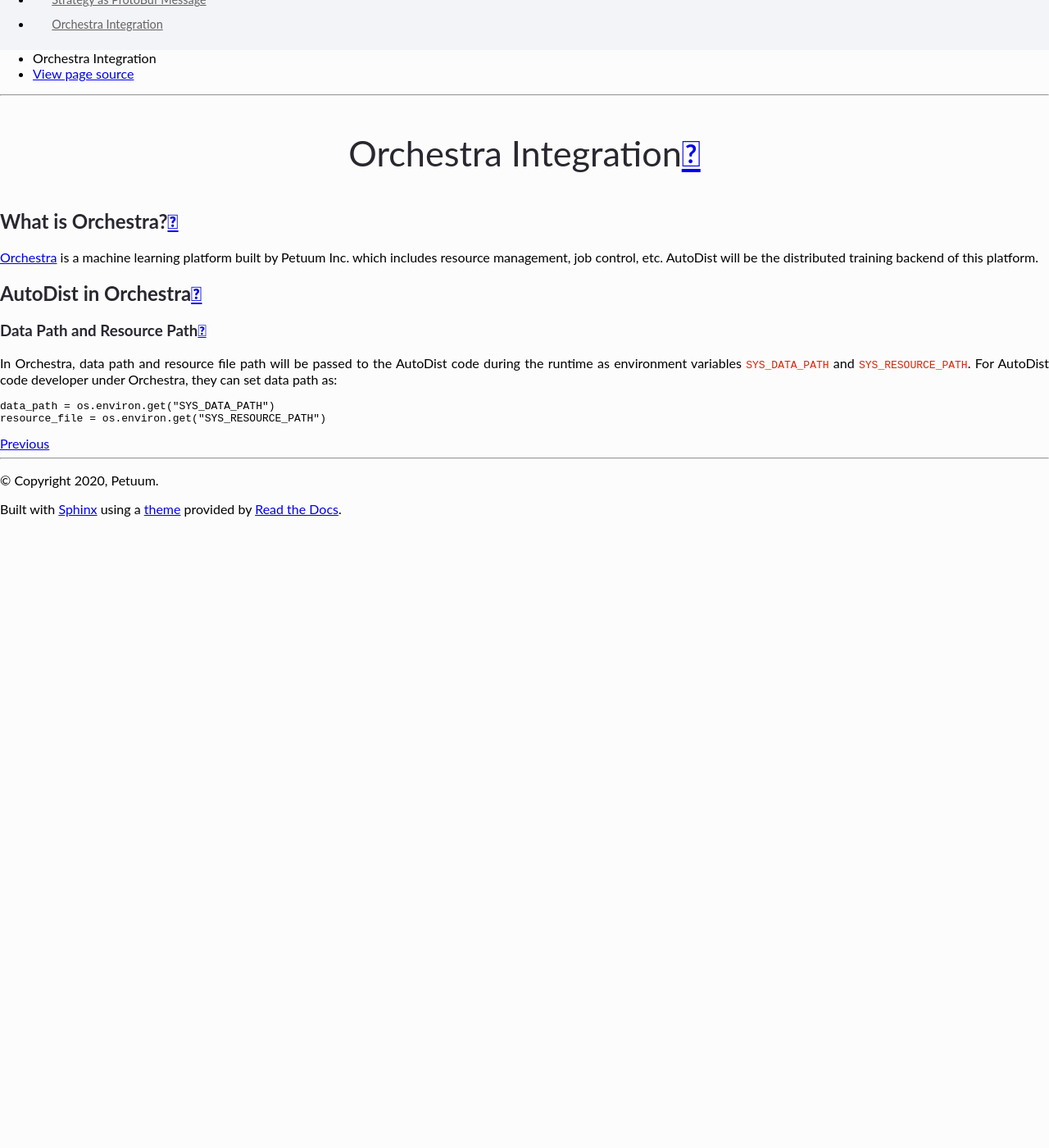
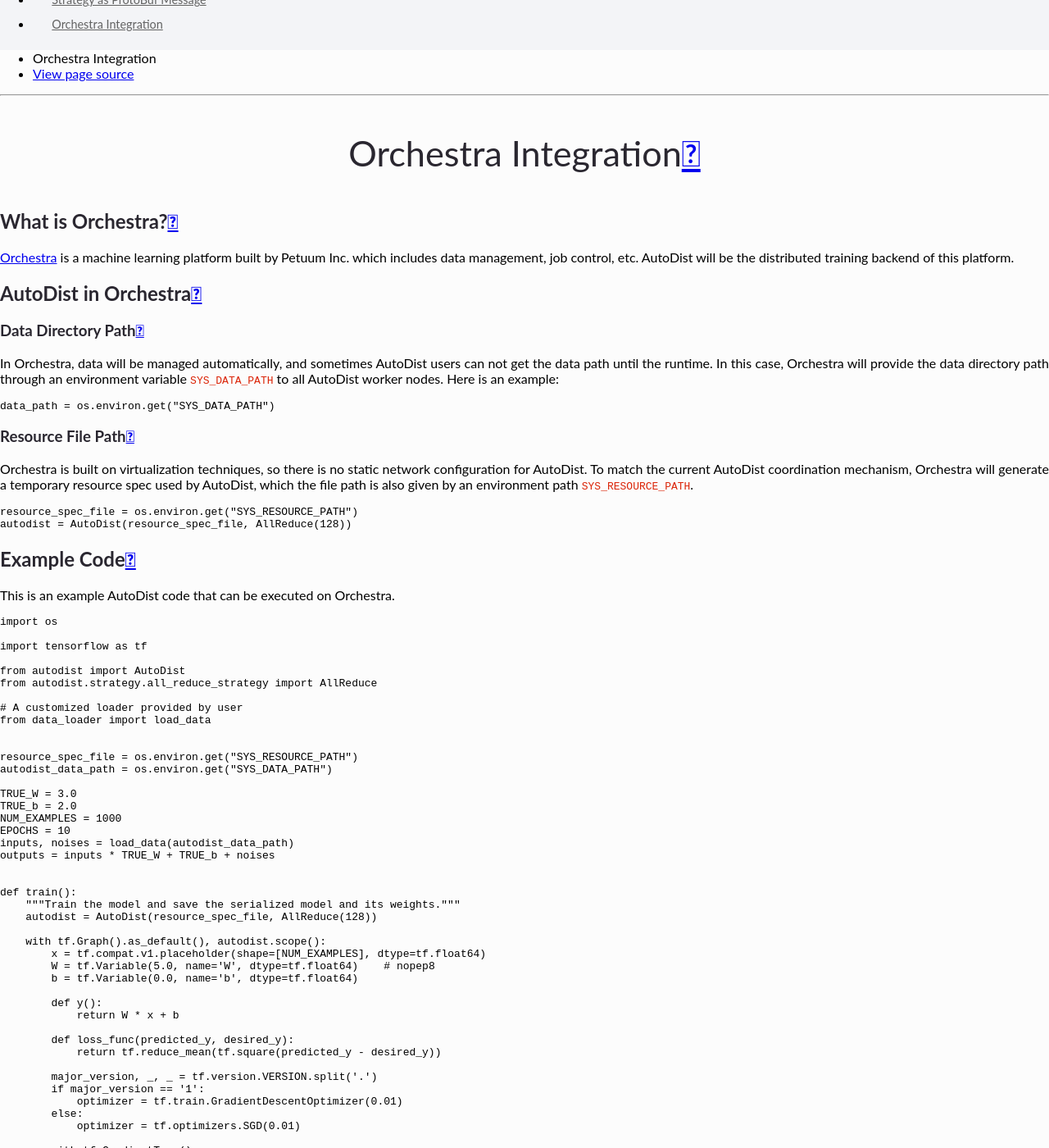
Before and after one commit to petuum/autodist, a Sphinx documentation site: the page built from docs/usage/orchestra-integration.md, in a window 1280 px wide and 1400 px high, scrolled down 1117 px. Shown: the whole window at 82% size. Built offline with Sphinx 7.4.7 and the Read the Docs theme 2.0.0, drawn with Linux system fonts in a browser that asks for light colours; pages that are not in the unit, such as notebooks, are missing from menus; the version number could not be read and is left out; before the commit the page ends 1747 px from its top, so only the background shows below that; some of the changed text lies outside the part shown.

Commit message:
[SYM-11999] Orchestra integration doc

````diff
--- a/docs/usage/orchestra-integration.md
+++ b/docs/usage/orchestra-integration.md
@@ -2,16 +2,90 @@
 
 ## What is Orchestra?
 
-[Orchestra](https://petuum.com/platform/) is a machine learning platform built by Petuum Inc. which includes resource management, job control, etc. AutoDist will be the distributed training backend of this platform.
+[Orchestra](https://petuum.com/platform/) is a machine learning platform built by Petuum Inc. which includes data management, job control, etc. AutoDist will be the distributed training backend of this platform.
 
 ## AutoDist in Orchestra
 
-### Data Path and Resource Path
+### Data Directory Path
 
-In Orchestra, data path and resource file path will be passed to the AutoDist code during the runtime as environment variables `SYS_DATA_PATH` and `SYS_RESOURCE_PATH`.
-For AutoDist code developer under Orchestra, they can set data path as:
+In Orchestra, data will be managed automatically, and sometimes AutoDist users can not get the data path until the runtime. In this case, Orchestra will provide the data directory path through an environment variable `SYS_DATA_PATH` to all AutoDist worker nodes. Here is an example:
 
 ```
 data_path = os.environ.get("SYS_DATA_PATH")
-resource_file = os.environ.get("SYS_RESOURCE_PATH")
 ```
+
+### Resource File Path
+
+Orchestra is built on virtualization techniques, so there is no static network configuration for AutoDist. To match the current AutoDist coordination mechanism, Orchestra will generate a temporary resource spec used by AutoDist, which the file path is also given by an environment path `SYS_RESOURCE_PATH`.
+
+```
+resource_spec_file = os.environ.get("SYS_RESOURCE_PATH")
+autodist = AutoDist(resource_spec_file, AllReduce(128))
+```
+
+## Example Code
+
+This is an example AutoDist code that can be executed on Orchestra.
+
+```
+import os
+
+import tensorflow as tf
+
+from autodist import AutoDist
+from autodist.strategy.all_reduce_strategy import AllReduce
+
+# A customized loader provided by user
+from data_loader import load_data
+
+
+resource_spec_file = os.environ.get("SYS_RESOURCE_PATH")
+autodist_data_path = os.environ.get("SYS_DATA_PATH")
+
+TRUE_W = 3.0
+TRUE_b = 2.0
+NUM_EXAMPLES = 1000
+EPOCHS = 10
+inputs, noises = load_data(autodist_data_path)
+outputs = inputs * TRUE_W + TRUE_b + noises
+
+
+def train():
+    """Train the model and save the serialized model and its weights."""
+    autodist = AutoDist(resource_spec_file, AllReduce(128))
+
+    with tf.Graph().as_default(), autodist.scope():
+        x = tf.compat.v1.placeholder(shape=[NUM_EXAMPLES], dtype=tf.float64)
+        W = tf.Variable(5.0, name='W', dtype=tf.float64)    # nopep8
+        b = tf.Variable(0.0, name='b', dtype=tf.float64)
+
+        def y():
+            return W * x + b
+
+        def loss_func(predicted_y, desired_y):
+            return tf.reduce_mean(tf.square(predicted_y - desired_y))
+
+        major_version, _, _ = tf.version.VERSION.split('.')
+        if major_version == '1':
+            optimizer = tf.train.GradientDescentOptimizer(0.01)
+        else:
+            optimizer = tf.optimizers.SGD(0.01)
+
+        with tf.GradientTape():
+            prediction = y()
+            loss = loss_func(prediction, outputs)
+            vs = [W, b]
+            gradients = tf.gradients(loss, vs)
+            train_op = optimizer.apply_gradients(zip(gradients, vs))
+
+        fetches = [loss, train_op, b, prediction]
+        feeds = [x]
+
+        session = autodist.create_distributed_session()
+        for _ in range(EPOCHS):
+            train_loss, _, b, _ = session.run(fetches, feed_dict={feeds[0]: inputs})
+            print('loss: {}'.format(train_loss)
+
+if __name__ == "__main__":
+    train()
+```
````
